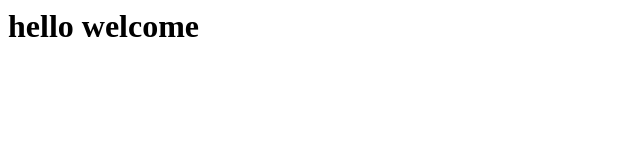
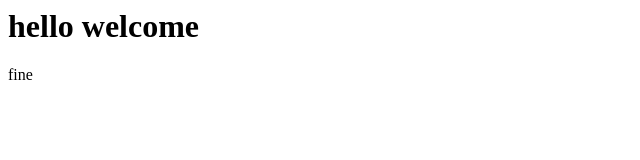
Before and after one commit to sazzadul75/myrepo1, a plain HTML site: page index.html in a window 1280 px wide. Shown: the full height of the page, 0-640 px from the left. Drawn offline with Linux system fonts and the light colour scheme.

Commit message:
4th version

```diff
--- a/index.html
+++ b/index.html
@@ -1 +1,4 @@
 <h1>hello welcome</h1>
+<body>
+    <p>fine</p>
+</body>
```
